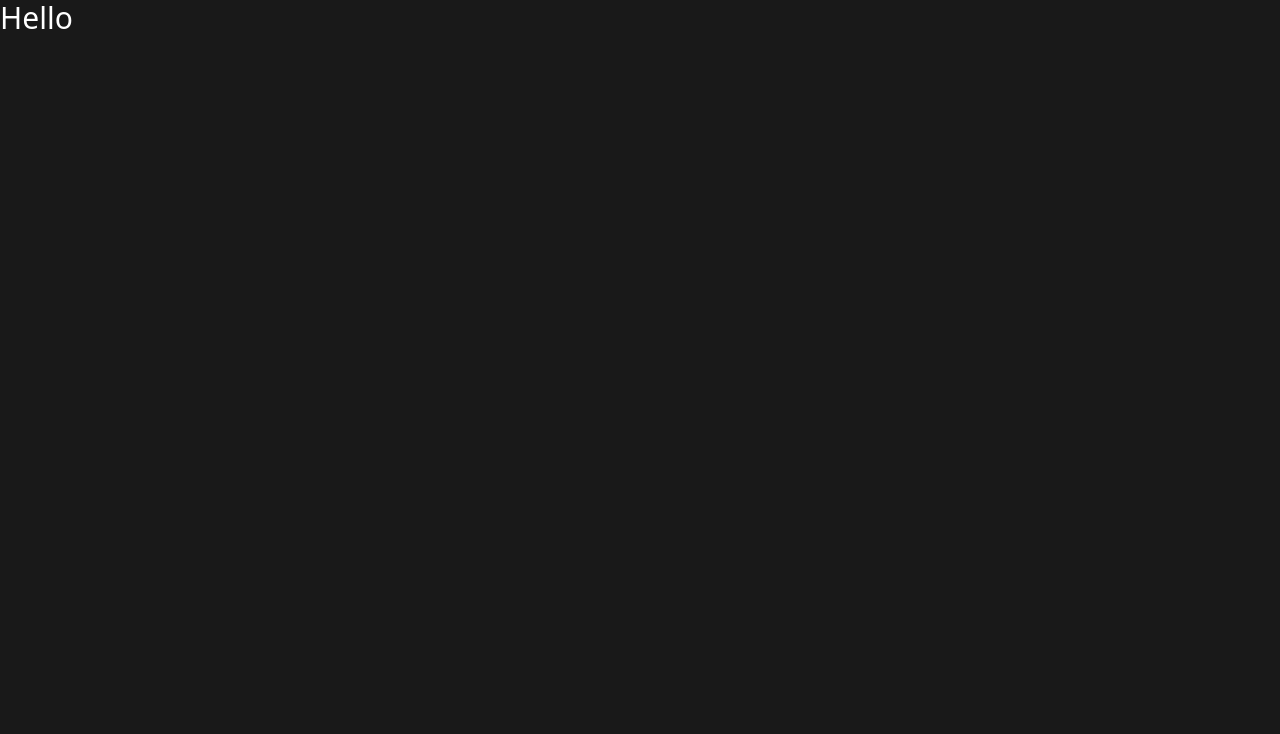
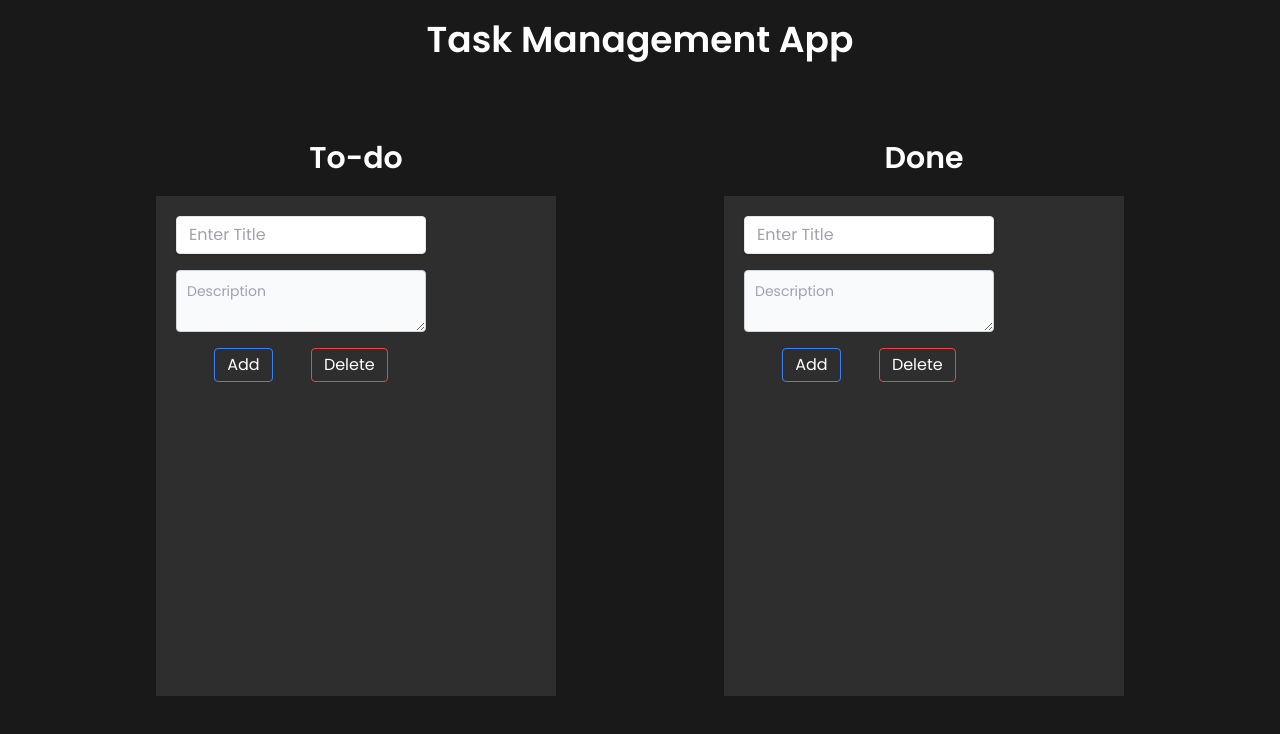
Before and after one commit to Abhijeet03s/Task-Management-App, a React (Vite) app: page / in a window 1280 px wide. Shown: the top 734 px of the page. Built offline with nearby package versions, Linux system fonts and the light colour scheme.

Commit message:
added design

```diff
--- a/src/App.jsx
+++ b/src/App.jsx
@@ -1,8 +1,26 @@
+import { Form } from "./components/Form"
+
 export default function App() {
 
   return (
-    <div className="App">
-      <h1 className="text-3xl text-white">Hello</h1>
-    </div>
+    <>
+      <div className="max-w-full min-h-screen text-white text-center py-5 space-y-20 font-Poppins">
+        <h1 className="text-4xl font-extrabold">Task Management App</h1>
+        <div className="grid grid-cols-2 place-items-center gap-4 px-20 ">
+          <div>
+            <h1 className="text-3xl font-bold">To-do</h1>
+            <div className="w-[400px] h-[500px] flex flex-col bg-[#2e2e2e] p-5 mt-5">
+              <Form />
+            </div>
+          </div>
+          <div>
+            <h1 className="text-3xl font-bold text-center">Done</h1>
+            <div className="w-[400px] h-[500px] flex flex-col bg-[#2e2e2e] p-5 mt-5">
+              <Form />
+            </div>
+          </div>
+        </div>
+      </div>
+    </>
   )
 }
--- /dev/null
+++ b/src/components/Form.jsx
@@ -0,0 +1,19 @@
+export const Form = () => {
+    return (
+        <>
+            <form className="flex flex-col gap-4 w-[250px]">
+                <input class="shadow appearance-none border rounded w-full py-2 px-3 text-gray-700 leading-tight focus:outline-none focus:shadow-outline" id="username" type="text" placeholder="Enter Title"></input>
+                <textarea rows="2" className="block p-2.5 w-full text-sm text-gray-700 bg-gray-50 rounded border border-gray-300 focus:outline-none focus:shadow-outline" placeholder="Description">
+                </textarea>
+                <div className="flex justify-evenly item-center">
+                    <button class="bg-transparent hover:bg-blue-500 text-white hover:text-white py-1 px-3 border border-blue-500 hover:border-transparent rounded">
+                        Add
+                    </button>
+                    <button class="bg-transparent hover:bg-red-500 text-white hover:text-white py-1 px-3 border border-red-500 hover:border-transparent rounded">
+                        Delete
+                    </button>
+                </div>
+            </form>
+        </>
+    )
+}
--- /dev/null
+++ b/src/components/List.jsx
@@ -0,0 +1,7 @@
+import React from 'react'
+
+export const List = () => {
+  return (
+    <div>List</div>
+  )
+}
--- a/src/index.css
+++ b/src/index.css
@@ -1,7 +1,15 @@
+@import url("https://fonts.googleapis.com/css2?family=Poppins:wght@300;400;500;600&display=swap");
+
 @tailwind base;
 @tailwind components;
 @tailwind utilities;
 
-body{
-    background-color: #191919;
+*{
+  margin: 0;
+  padding: 0;
+  box-sizing: border-box;
 }
+
+body {
+  background-color: #191919;
+}
--- a/tailwind.config.cjs
+++ b/tailwind.config.cjs
@@ -5,7 +5,11 @@ module.exports = {
     "./src/**/*.{js,ts,jsx,tsx}",
   ],
   theme: {
-    extend: {},
+    extend: {
+      fontFamily: {
+        "Poppins": ["Poppins", "sans-serif"]
+      }
+    },
   },
   plugins: [],
 }
```
Also changed, not shown: src/App.css (deleted).
